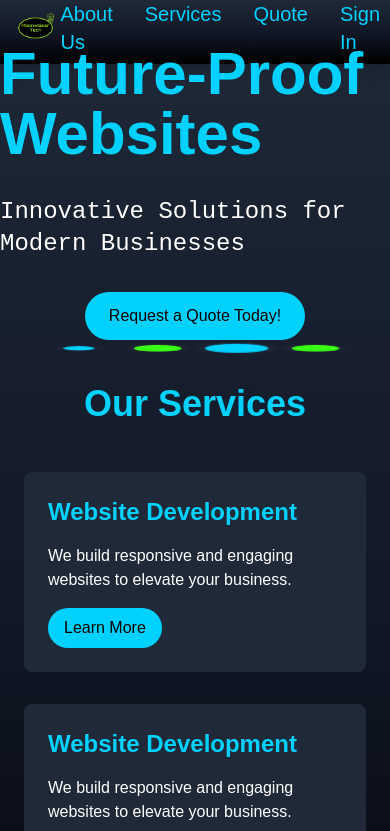
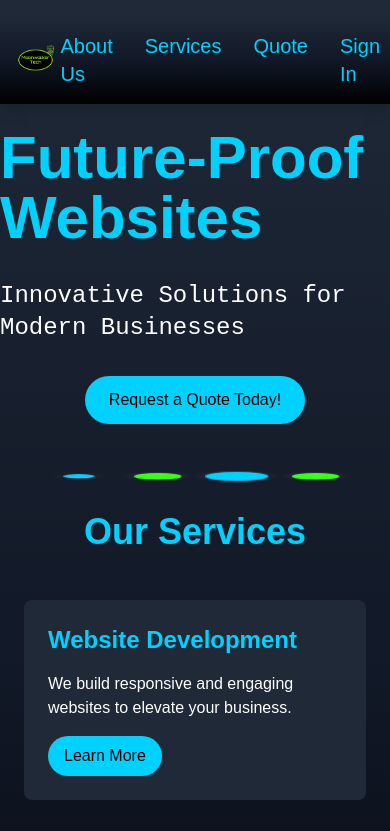
Before and after one commit to m00nwalker/moonwalker_Tech, a Next.js app in the folder moonwalker-app/: page / in a window 390 px wide. Shown: the top 831 px of the page. Built offline with nearby package versions, Linux system fonts and the light colour scheme.

Commit message:
applied changes to responsiveness

```diff
--- a/moonwalker-app/app/page.tsx
+++ b/moonwalker-app/app/page.tsx
@@ -5,7 +5,7 @@ import { Services } from "@/components/services";
 
 export default function Home() {
   return (
-    <div className="min-h-screen bg-gradient-to-b from-gray-800 via-gray-900 to-black text-white">
+    <div className="min-h-screen bg-gradient-to-b from-gray-800 via-gray-900 to-black text-white py-4 md:py-6 lg:py-8">
     <Header />
     <Hero />
     <Divider />
--- a/moonwalker-app/components/Heading.tsx
+++ b/moonwalker-app/components/Heading.tsx
@@ -3,7 +3,7 @@ import Logo from "./logo";
 
 export default function Header() {
   return (
-    <div className="w-full bg-gradient-to-b from-gray-800 via-gray-900 to-black text-electricBlue pb-2 shadow-lg">
+    <div className="w-full bg-gradient-to-b from-gray-800 via-gray-900 to-black text-electricBlue py-4 md:py-6 lg:py-8 shadow-lg">
         <div className="container mx-auto flex justify-between items-center px-2.5">
         {/* Logo */}
         <Logo />
--- a/moonwalker-app/components/hero.tsx
+++ b/moonwalker-app/components/hero.tsx
@@ -1,7 +1,7 @@
 
 export function Hero() {
     return (
-        <div className="flex flex-col items-center justify-center space-y-8 h-64">
+        <div className="flex flex-col items-center justify-center py-6 space-y-8 h-auto md:h-64 lg:h-80">
             <h1 className="text-6xl font-orbitron font-bold text-electricBlue">Future-Proof Websites</h1>
             <p className="text-2xl font-robotMono">Innovative Solutions for Modern Businesses</p>
             <button className="bg-electricBlue text-black px-6 py-3 rounded-full hover:bg-neonGreen hover:text-black transition duration-300">
```
Also changed, not shown: moonwalker-app/components/about.tsx (added).
